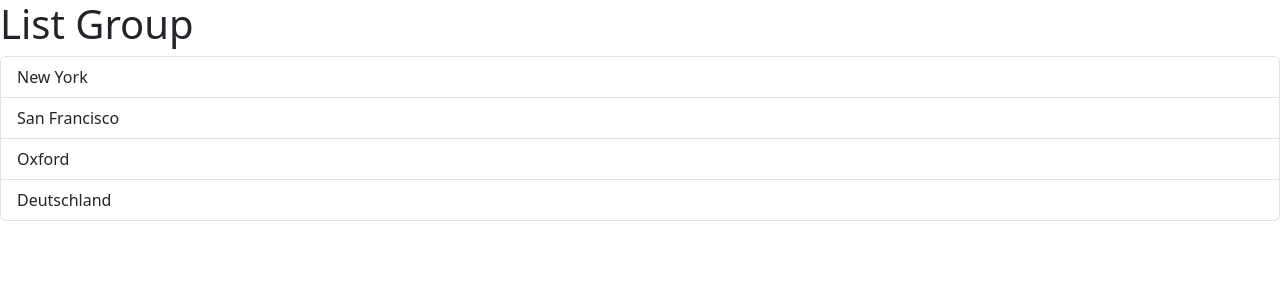
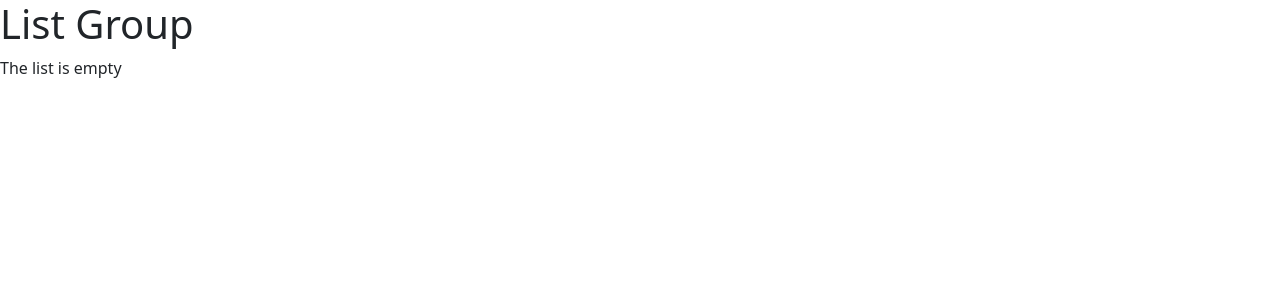
Before and after one commit to darsan012/reactWithTypescript, a React (Vite) app: page / in a window 1280 px wide. Shown: the top 300 px of the page. Built offline with nearby package versions, Linux system fonts and the light colour scheme.

Commit message:
added conditional rendering on the list items

```diff
--- a/src/components/ListGroup.tsx
+++ b/src/components/ListGroup.tsx
@@ -1,9 +1,15 @@
 export const ListGroup = () => {
-    const cities = ['New York', 'San Francisco', 'Oxford', 'Deutschland']
+    let cities = ['New York', 'San Francisco', 'Oxford', 'Deutschland']
+    cities = []
+
+    const getMessage = (message: string) => {
+        return cities.length === 0 ? <p>{message}</p> : null
+    }
     return (
         <>
             <h1>List Group</h1>
             <ul className="list-group">
+                {getMessage('The list is empty')}
                 {cities.map((city, index) => <li key={index} className="list-group-item">{city}</li>)}
             </ul>
         </>
```
